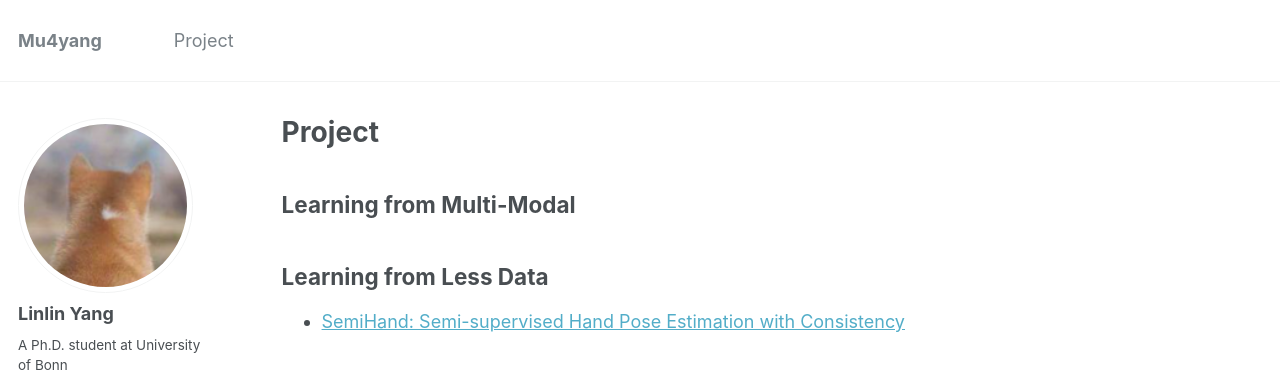
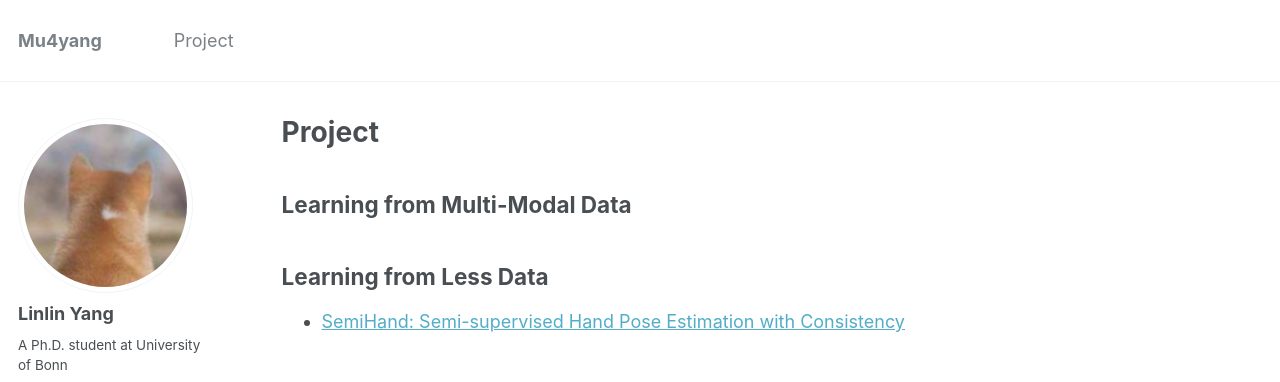
Before and after one commit to bestonebyone/mu4yang, a Jekyll site: the page built from _pages/project.html, in a window 1280 px wide. Shown: the top 382 px of the page. Built offline with Jekyll 4.4.1, drawn with Linux system fonts in a browser that asks for light colours.

Commit message:
Update project.html

```diff
--- a/_pages/project.html
+++ b/_pages/project.html
@@ -5,7 +5,7 @@
 author_profile: true
 ---
 
-<div align='left' ><h2>Learning from Multi-Modal</h2></div>
+<div align='left' ><h2>Learning from Multi-Modal Data</h2></div>
 <ul>
 </ul>
 
```
